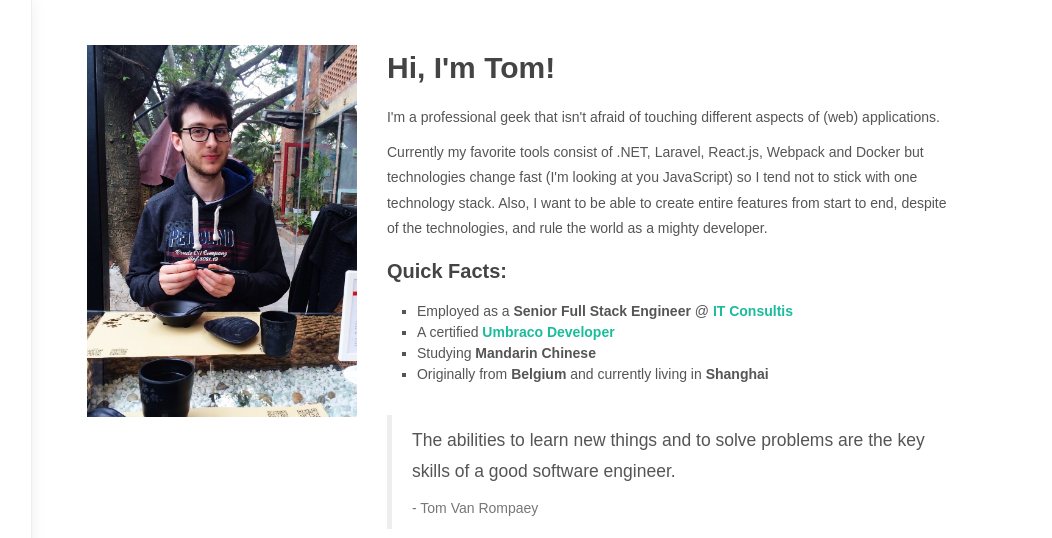
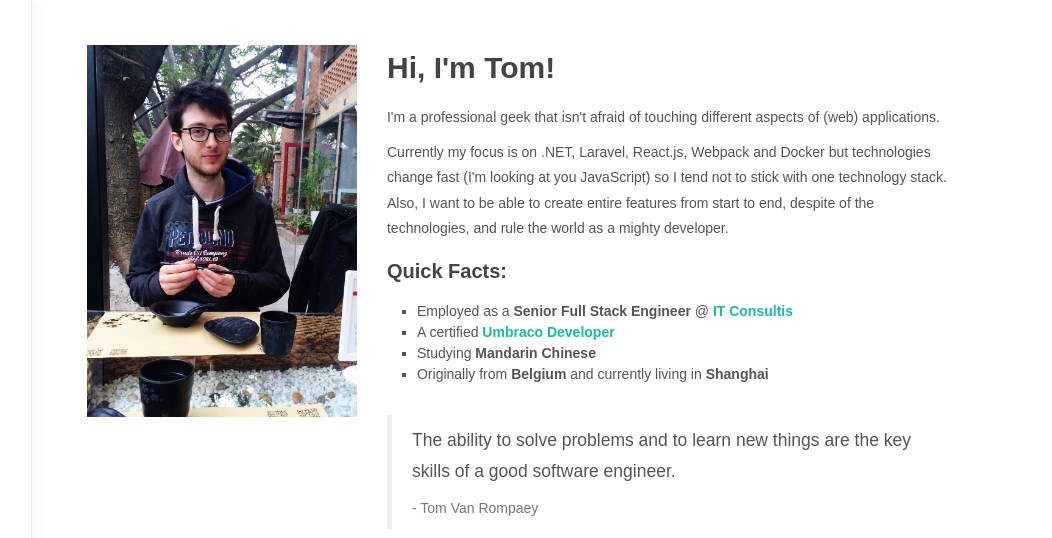
Before and after one commit to tvanro/tvanro.github.io, a plain HTML site: page about/index.html in a window 1280 px wide. Shown: the top 538 px of the page, 228-1280 px from the left. Drawn offline with Linux system fonts and the light colour scheme.

Commit message:
update about page

```diff
--- a/about/index.html
+++ b/about/index.html
@@ -113,7 +113,7 @@
   <div class="col-md-8">
     <h1>Hi, I'm Tom!</h1>
     <p>I'm a professional geek that isn't afraid of touching different aspects of (web) applications.</p>
-    <p>Currently my favorite tools consist of .NET, Laravel, React.js, Webpack and Docker but technologies change fast (I'm looking at you JavaScript) so I tend not to stick with one technology stack. Also, I want to be able to create entire features from start to end, despite of the technologies, and rule the world as a mighty developer.</p>
+    <p>Currently my focus is on .NET, Laravel, React.js, Webpack and Docker but technologies change fast (I'm looking at you JavaScript) so I tend not to stick with one technology stack. Also, I want to be able to create entire features from start to end, despite of the technologies, and rule the world as a mighty developer.</p>
     <h3>Quick facts:</h3>
     <ul>
       <li>Employed as a <strong>Senior Full Stack Engineer</strong> @ <strong><a href="https://it-consultis.com/" target="_blank">IT Consultis</a></strong></li>
@@ -122,7 +122,7 @@
       <li>Originally from <strong>Belgium</strong> and currently living in <strong>Shanghai</strong></li>
     </ul>
     <blockquote>
-      <p>The abilities to learn new things and to solve problems are the key skills of a good software engineer.</p>
+      <p>The ability to solve problems and to learn new things are the key skills of a good software engineer.</p>
       <footer>Tom Van Rompaey</footer>
     </blockquote>
   </div>
```
